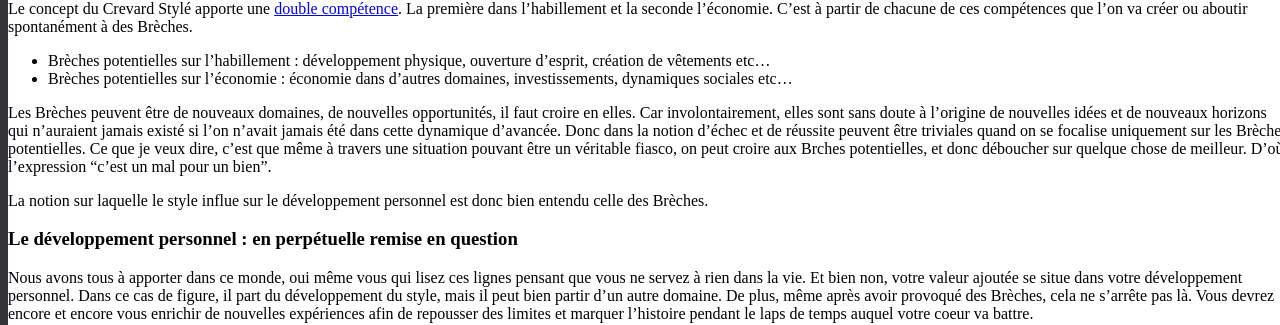
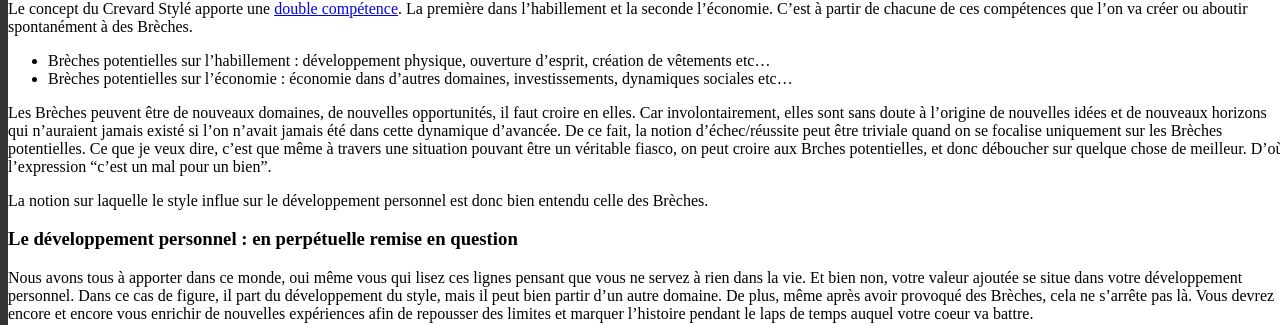
Before and after one commit to darkh2/darkh2.github.io, a Jekyll site: the page built from _posts/2020-01-19-Comment-le-style-influe-sur-le-développement-personnel.md, in a window 1280 px wide. Shown: the part 822-1147 px from the top of the page. Built offline with Jekyll 4.4.1, drawn with Linux system fonts in a browser that asks for light colours; comment, search, counter and statistics services are not loaded.

Commit message:
Update 2020-01-19-Comment-le-style-influe-sur-le-développement-personnel.md

```diff
--- a/_posts/2020-01-19-Comment-le-style-influe-sur-le-développement-personnel.md
+++ b/_posts/2020-01-19-Comment-le-style-influe-sur-le-développement-personnel.md
@@ -31,7 +31,7 @@ Le concept du Crevard Stylé apporte une [double compétence](http://www.crevard
 - Brèches potentielles sur l'habillement : développement physique, ouverture d'esprit, création de vêtements etc...
 - Brèches potentielles sur l'économie : économie dans d'autres domaines, investissements, dynamiques sociales etc...
 
-Les Brèches peuvent être de nouveaux domaines, de nouvelles opportunités, il faut croire en elles. Car involontairement, elles sont sans doute à l'origine de nouvelles idées et de nouveaux horizons qui n'auraient jamais existé si l'on n'avait jamais été dans cette dynamique d'avancée. Donc dans la notion d'échec et de réussite peuvent être triviales quand on se focalise uniquement sur les Brèches potentielles. Ce que je veux dire, c'est que même à travers une situation pouvant être un véritable fiasco, on peut croire aux Brches potentielles, et donc déboucher sur quelque chose de meilleur. D'où l'expression "c'est un mal pour un bien".
+Les Brèches peuvent être de nouveaux domaines, de nouvelles opportunités, il faut croire en elles. Car involontairement, elles sont sans doute à l'origine de nouvelles idées et de nouveaux horizons qui n'auraient jamais existé si l'on n'avait jamais été dans cette dynamique d'avancée. De ce fait, la notion d'échec/réussite peut être triviale quand on se focalise uniquement sur les Brèches potentielles. Ce que je veux dire, c'est que même à travers une situation pouvant être un véritable fiasco, on peut croire aux Brches potentielles, et donc déboucher sur quelque chose de meilleur. D'où l'expression "c'est un mal pour un bien".
 
 La notion sur laquelle le style influe sur le développement personnel est donc bien entendu celle des Brèches.
 
```
